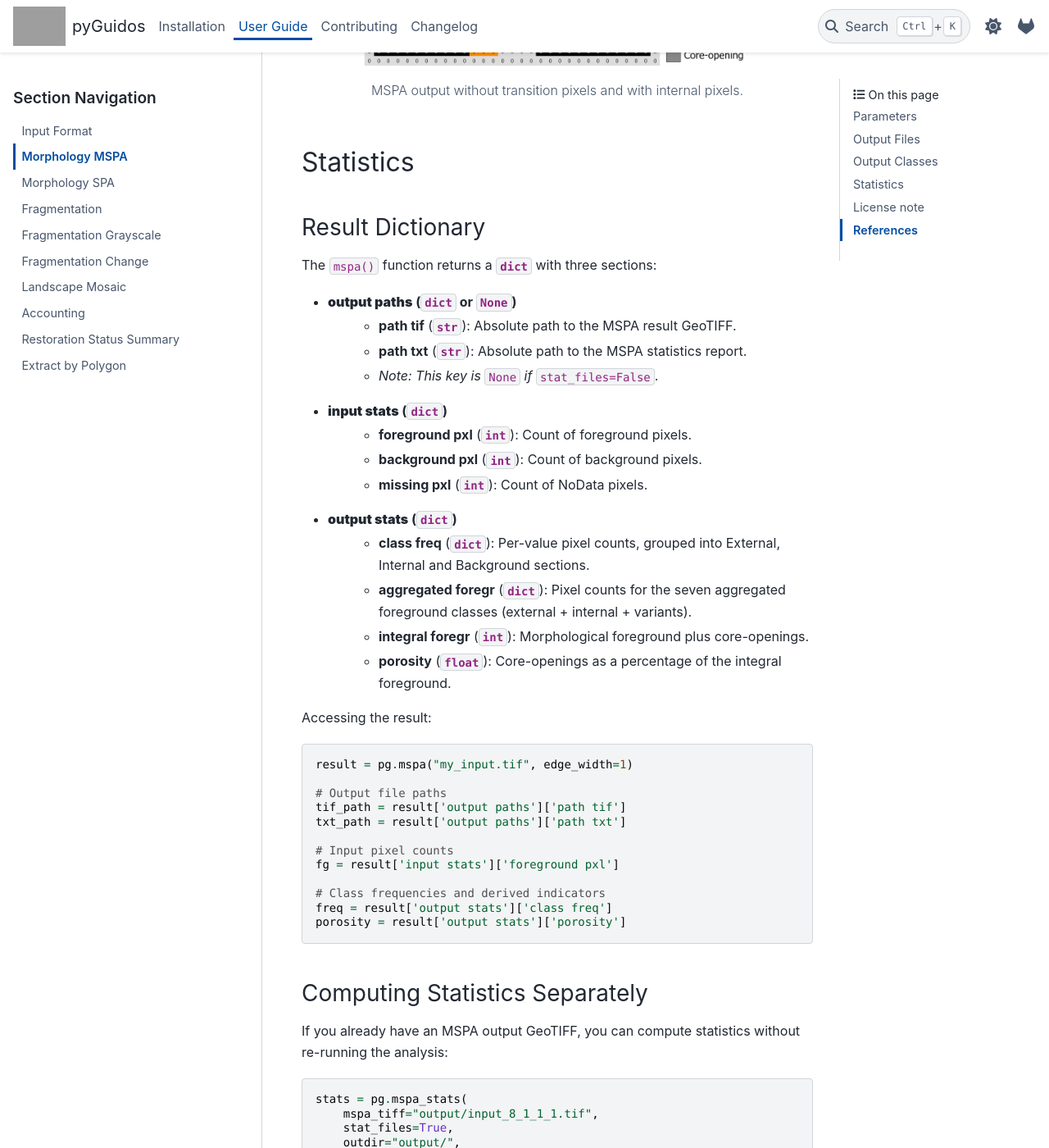
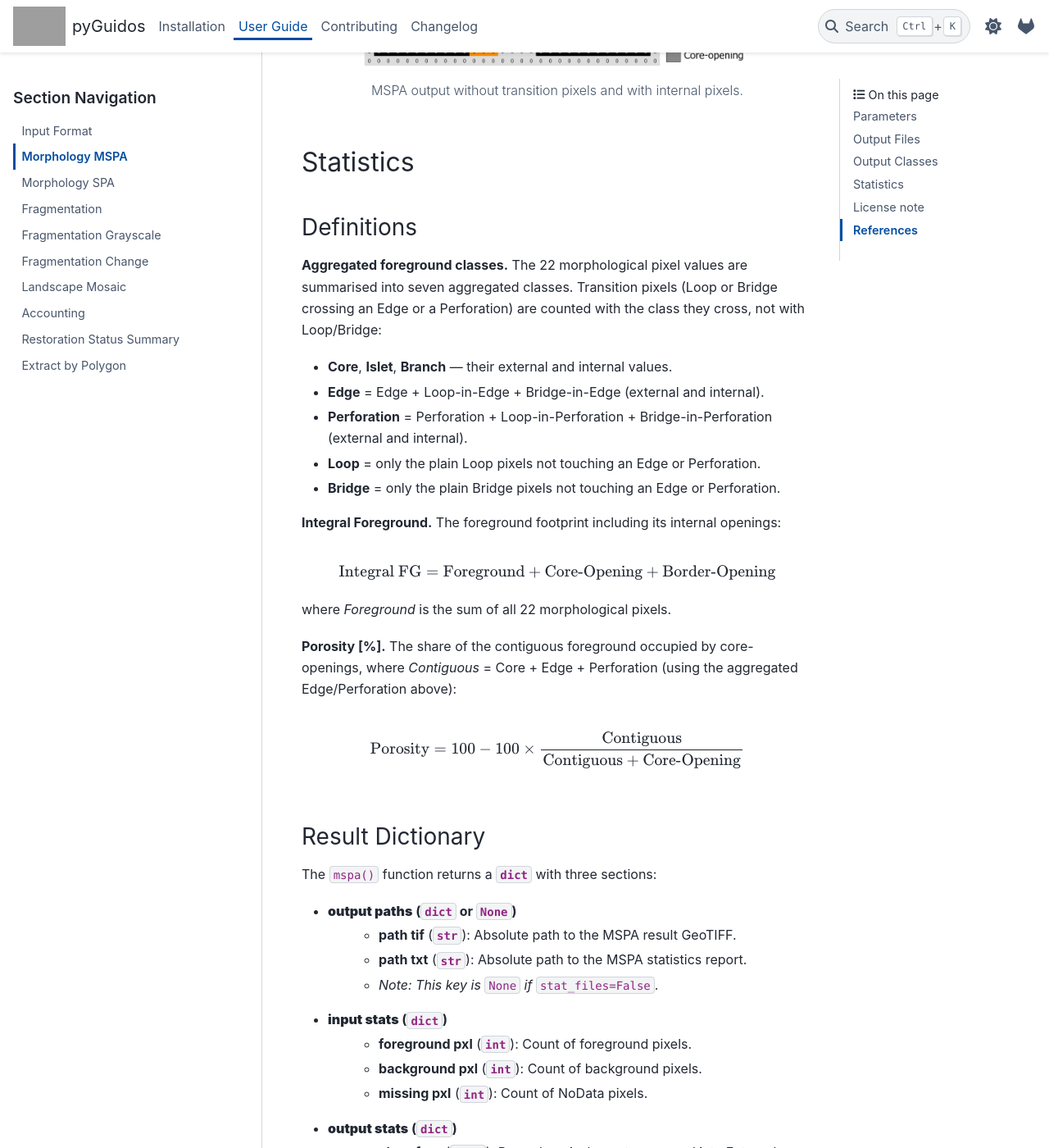
Before and after one commit to nonpenso/pyguidos, a Sphinx documentation site: the page built from docs/usage/morph_mspa.rst, in a window 1280 px wide and 1400 px high, scrolled down 4861 px. Shown: the whole window at 82% size. Built offline with Sphinx 7.4.7 and the PyData theme 0.15.4, drawn with Linux system fonts in a browser that asks for light colours; some of the changed text lies outside the part shown; grey boxes are pictures that could not be loaded.

Commit message:
fix definition of mspa indices

```diff
--- a/docs/usage/morph_mspa.rst
+++ b/docs/usage/morph_mspa.rst
@@ -246,6 +246,39 @@ match the GuidosToolbox (GTB) MSPA output.
 Statistics
 ----------
 
+Definitions
+^^^^^^^^^^^
+
+**Aggregated foreground classes.** The 22 morphological pixel values are
+summarised into seven aggregated classes. Transition pixels (Loop or Bridge
+crossing an Edge or a Perforation) are counted with the class they cross,
+not with Loop/Bridge:
+
+* **Core**, **Islet**, **Branch** — their external and internal values.
+* **Edge** = Edge + Loop-in-Edge + Bridge-in-Edge (external and internal).
+* **Perforation** = Perforation + Loop-in-Perforation + Bridge-in-Perforation
+  (external and internal).
+* **Loop** = only the plain Loop pixels not touching an Edge or Perforation.
+* **Bridge** = only the plain Bridge pixels not touching an Edge or Perforation.
+
+**Integral Foreground.** The foreground footprint including its internal
+openings:
+
+.. math::
+
+   \text{Integral FG} = \text{Foreground} + \text{Core-Opening} + \text{Border-Opening}
+
+where *Foreground* is the sum of all 22 morphological pixels.
+
+**Porosity [%].** The share of the contiguous foreground occupied by
+core-openings, where *Contiguous* = Core + Edge + Perforation (using the
+aggregated Edge/Perforation above):
+
+.. math::
+
+   \text{Porosity} = 100 - 100 \times \frac{\text{Contiguous}}{\text{Contiguous} + \text{Core-Opening}}
+
+
 Result Dictionary
 ^^^^^^^^^^^^^^^^^^
 
@@ -265,11 +298,15 @@ The ``mspa()`` function returns a :class:`dict` with three sections:
     * **class freq** (:class:`dict`): Per-value pixel counts, grouped into
       External, Internal and Background sections.
     * **aggregated foregr** (:class:`dict`): Pixel counts for the seven
-      aggregated foreground classes (external + internal + variants).
+      aggregated foreground classes (Core, Edge, Perforation, Islet, Branch,
+      Loop, Bridge). Transition pixels are counted with the class they cross:
+      Loop/Bridge-in-Edge are added to **Edge**, and Loop/Bridge-in-Perforation
+      to **Perforation**; **Loop** and **Bridge** therefore hold only the
+      pixels not touching an Edge or Perforation.
     * **integral foregr** (:class:`int`): Morphological foreground plus
       core-openings.
-    * **porosity** (:class:`float`): Core-openings as a percentage of the
-      integral foreground.
+    * **porosity** (:class:`float`): derived from Core + Edge + Perforation
+      (with the aggregated Edge/Perforation above) and the core-openings.
 
 Accessing the result:
 
@@ -312,8 +349,7 @@ without re-running the analysis:
 License note
 ------------
 
-MSPA is computed by the original `miallib
-<https://github.com/ec-jrc/jeolib-miallib>`_ C implementation of Soille and
+MSPA is computed by the original ``miallib`` C implementation of Soille and
 Vogt, bundled inside pyGuidos and compiled as an internal extension. The
 output is **bit-identical** to the GuidosToolbox (GTB) MSPA result for the
 same parameters.
```
Also changed, not shown: 5 other files.
